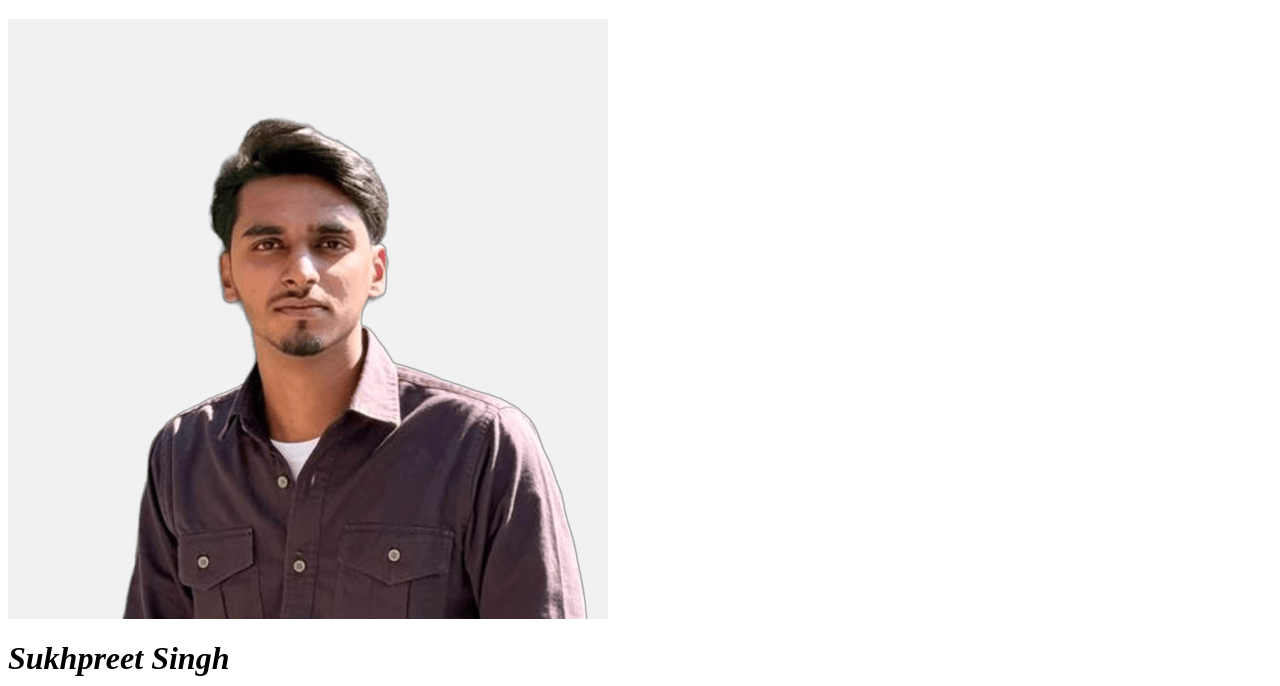
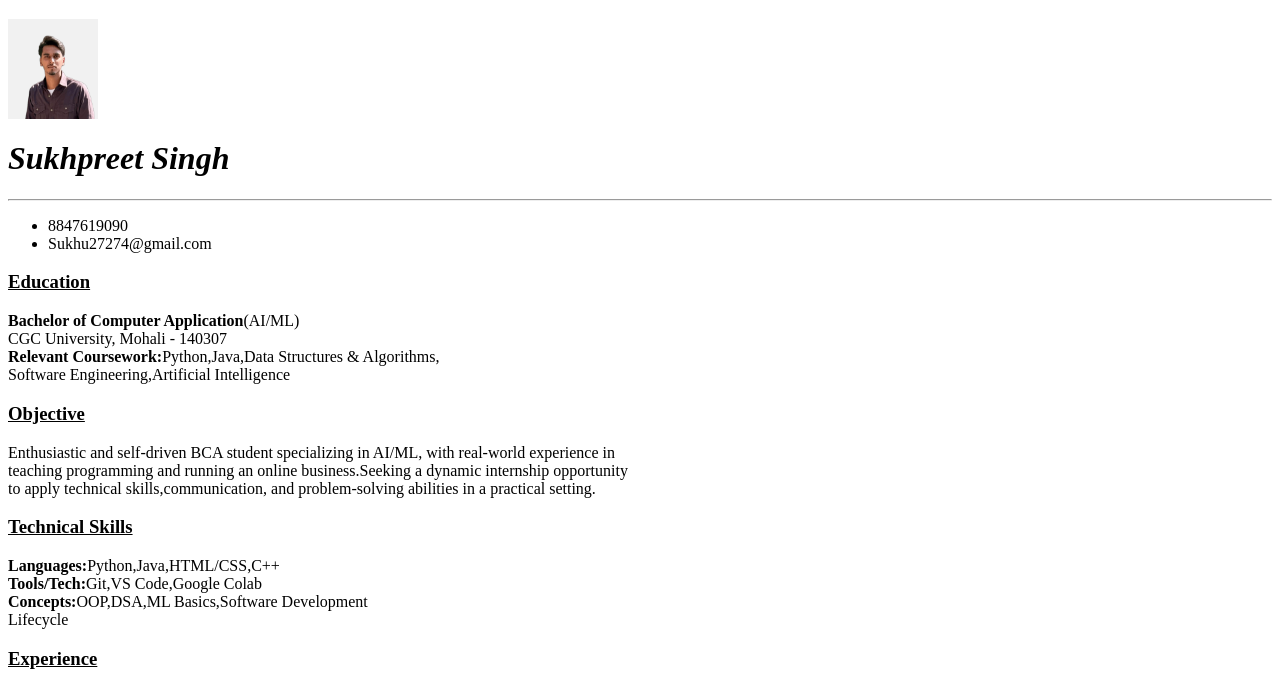
Before and after one commit to Sukhu236/Resume, a plain HTML site: page index.html in a window 1280 px wide. Shown: the part 87-773 px from the top of the page. Drawn offline with Linux system fonts and the light colour scheme.

Commit message:
Update index.html

```diff
--- a/index.html
+++ b/index.html
@@ -2,7 +2,7 @@
 <head><title>My Resume</title></head>
 <body>
 <br><u><center><h1>RESUME</h1></center></u>
-<img src="Pi7_Passport_Photo.jpeg"/>
+<img src="Pi7_Passport_Photo.jpeg"height="100px" width="90px"/>
 <h1><i>Sukhpreet Singh</i></h1><hr/>
 <ul>
 <li>8847619090</li>
```
